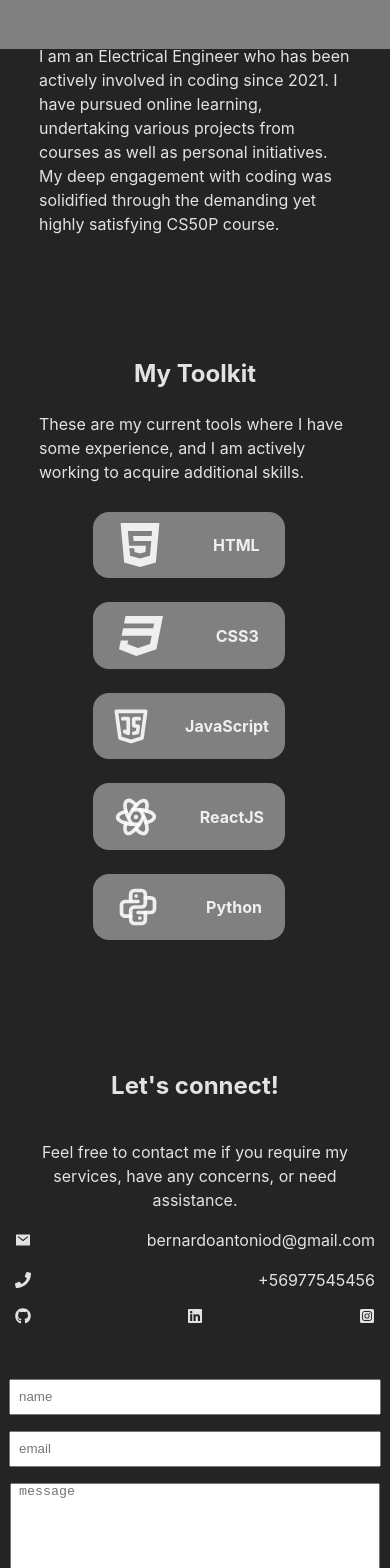
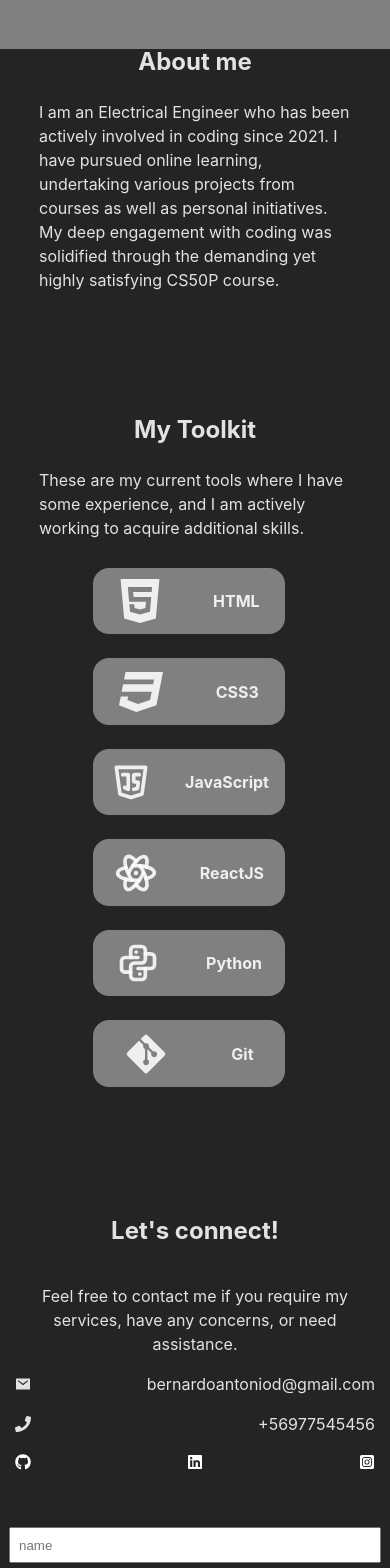
Before and after one commit to Bernullys/bernullys-portfolio, a React (Vite) app: page / in a window 390 px wide. Shown: the part 2657-4225 px from the top of the page. Built offline with nearby package versions, Linux system fonts and the light colour scheme.

Commit message:
adding some links

```diff
--- a/src/Components/About.css
+++ b/src/Components/About.css
@@ -1,5 +1,6 @@
 .about_main_container {
     width: 1000px;
+    margin-top: 120px;
 }
 
 .about_main_container article p {
@@ -9,6 +10,7 @@
 @media (max-width: 1070px) {
     .about_main_container {
         width: 80%;
+        margin-top: 56px;
     }
     .about_main_container article p {
         margin-bottom: 120px;
--- a/src/Components/Contact.css
+++ b/src/Components/Contact.css
@@ -22,6 +22,10 @@
 .email_phone_contact_container {
     display: flex;
     flex-direction: column;
+}
+
+.social_icons_anchor {
+    color: #FFF;
 }
 
 .email_phone_contact,
--- a/src/Components/Contact.jsx
+++ b/src/Components/Contact.jsx
@@ -22,9 +22,15 @@ function Contact () {
                             +56977545456
                         </section>
                         <section className="social_icons">
-                            < FaGithub />
-                            < FaLinkedin />
-                            < FaInstagramSquare />
+                            <a className="social_icons_anchor" href="https://github.com/Bernullys" target="_blank" >
+                                < FaGithub />
+                            </a>
+                            <a className="social_icons_anchor" href="https://www.linkedin.com/in/bernardodavilarondon/" target="_blank" >
+                                < FaLinkedin />
+                            </a>
+                            <a className="social_icons_anchor" href="https://www.instagram.com/bernardo_antonio_/" target="_blank" >
+                                < FaInstagramSquare />
+                            </a>
                         </section>
                     </article>
                 </section>
--- a/src/Components/Header.css
+++ b/src/Components/Header.css
@@ -45,6 +45,10 @@ li {
     text-decoration: none;
 }
 
+.menu_span {
+    color: #FFF;
+}
+
 @keyframes move {
     0%{transform: translateY(0px);}
     50%{transform: translateY(10px);}
--- a/src/Components/Header.jsx
+++ b/src/Components/Header.jsx
@@ -53,17 +53,17 @@ function Header () {
                         <ul className={menuVisible ? "visible" : "desapear"}>
                             <li>
                                 <a className="menu_action" href="#myProjects" onClick={toggleMenu}>
-                                    <span>My projects</span>
+                                    <span className="menu_span">My projects</span>
                                 </a>
                             </li>
                             <li>
                                 <a className="menu_action" href="#about" onClick={toggleMenu}>
-                                    <span>About me</span>
+                                    <span className="menu_span">About me</span>
                                 </a>
                             </li>
                             <li>
                                 <a className="menu_action" href="#contact" onClick={toggleMenu}>
-                                    <span>Contact</span>
+                                    <span className="menu_span">Contact</span>
                                 </a>
                             </li>
                         </ul>
--- a/src/Components/Layout.css
+++ b/src/Components/Layout.css
@@ -1,5 +1,5 @@
 .layout {
-    height: 100vh;
+    height: 120vh;
     display: flex;
     flex-direction: column;
     justify-content: space-evenly;
--- a/src/Components/ProjectCard.jsx
+++ b/src/Components/ProjectCard.jsx
@@ -29,7 +29,7 @@ function ProjectCard ({ title, description, tools, onlineLink, repo } ) {
                                 <a className="view_buttons_container_a" href={ onlineLink } target="_blank" >View online</a>
                             </li>
                             <li className="view_buttons_container_li">
-                                <a className="view_buttons_container_a" href={ repo }>Repo on GitHub</a>
+                                <a className="view_buttons_container_a" href={ repo } target="_blank" >Repo on GitHub</a>
                             </li>
                         </ul>
                     </section>
--- a/src/Components/Projects.jsx
+++ b/src/Components/Projects.jsx
@@ -11,8 +11,8 @@ const myProjects = [
             css: "CSS",
             javaScript: "JavaScript",
         },
-        onlineLink: "",
-        repo: ""
+        onlineLink: "https://bernullys.github.io/Curso-Consumo-API-REST-JS/",
+        repo: "https://github.com/Bernullys/Curso-Consumo-API-REST-JS"
     },
     {
         title: "ToDo App",
@@ -21,7 +21,7 @@ const myProjects = [
             html: "HTML",
         },
         onlineLink: "https://bernullys.github.io/todowithjsvanilla/",
-        repo: ""
+        repo: "https://github.com/Bernullys/todowithjsvanilla"
     },
     {
         title: "The Movie Data Base",
@@ -31,8 +31,8 @@ const myProjects = [
             css: "CSS",
             javaScript: "JavaScript",
         },
-        onlineLink: "",
-        repo: ""
+        onlineLink: "https://bernullys.github.io/Curso-Consumo-API-REST-conJS-II/",
+        repo: "https://github.com/Bernullys/Curso-Consumo-API-REST-conJS-II"
     },
     {
         title: "HV Test",
@@ -43,8 +43,8 @@ const myProjects = [
             javaScript: "JavaScript",
             react: "React"
         },
-        onlineLink: "",
-        repo: ""
+        onlineLink: "https://bernullys.github.io/servicios",
+        repo: "https://github.com/Bernullys/hvtest"
     },
     {
         title: "Ecommerce",
@@ -57,7 +57,7 @@ const myProjects = [
             tailwind: "Tailwind"
         },
         onlineLink: "",
-        repo: ""
+        repo: "https://github.com/Bernullys/Curso-Ecommerce"
     },
 ]
 
--- a/src/Components/Toolkit.jsx
+++ b/src/Components/Toolkit.jsx
@@ -1,6 +1,7 @@
 import ToolCards from "./ToolCards"
 import { ImHtmlFive, ImCss3 } from "react-icons/im"
 import { TbBrandJavascript, TbBrandReactNative, TbBrandPython } from "react-icons/tb"
+import { FaGitAlt } from "react-icons/fa6";
 import "./Toolkit.css"
 
 
@@ -24,6 +25,10 @@ const techInfo = [
     {
         techName: "Python",
         iconImage: <TbBrandPython className="tool_icon"/>
+    },
+    {
+        techName: "Git",
+        iconImage: <FaGitAlt className="tool_icon"/>
     },
 ]
 
```
Also changed, not shown: 1 other file (tests, documents, lock files or other folders).
